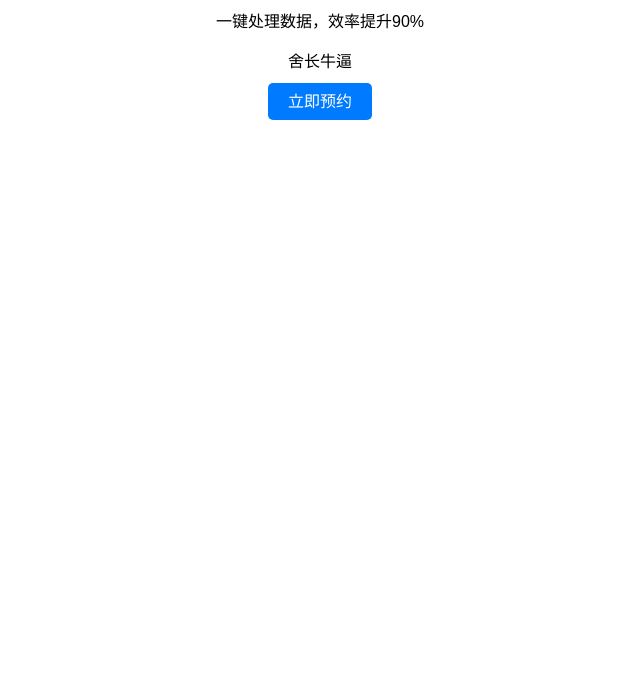
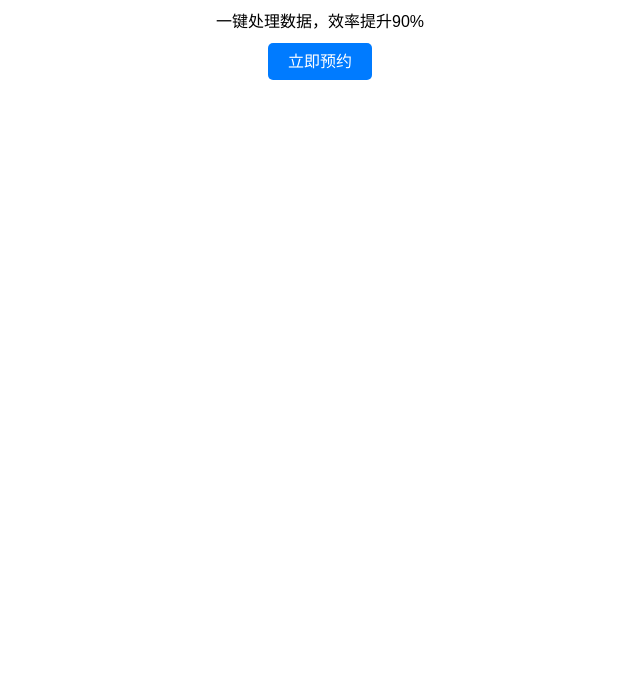
Before and after one commit to zantac-s/auretool.github.io, a plain HTML site: page index.html in a window 1280 px wide. Shown: the part 109-800 px from the top of the page, without its empty margins (320-960 px from the left). Drawn offline with Linux system fonts and the light colour scheme.

Commit message:
20250809test1

```diff
--- a/index.html
+++ b/index.html
@@ -10,7 +10,6 @@ body { font-family: Arial; text-align: center; padding: 20px; }
 <body>
 <h1>Excel自动化脚本工具</h1>
 <p>一键处理数据，效率提升90%</p >
-<p>舍长牛逼</p >
 <a href=" " class="cta">立即预约</a >
 </body>
 </html>
```
